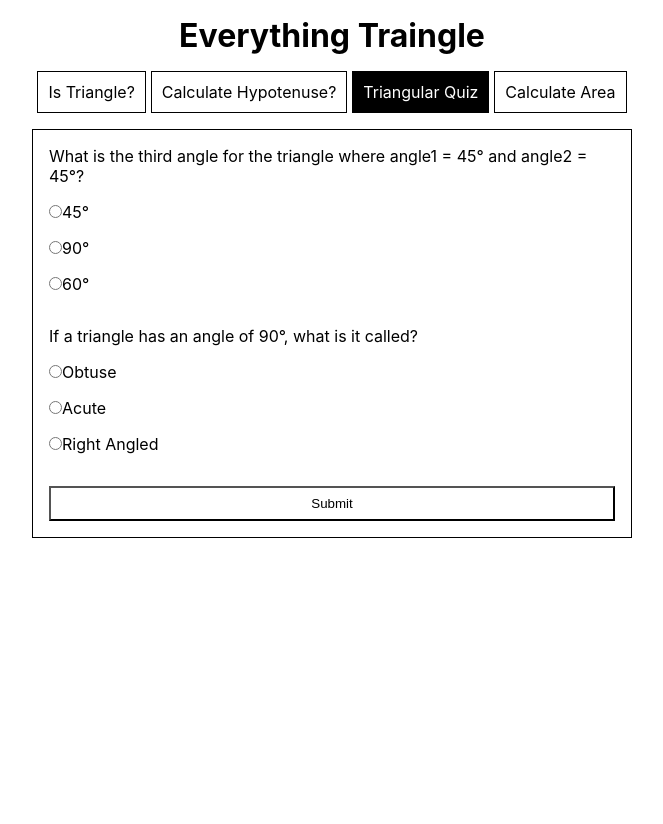
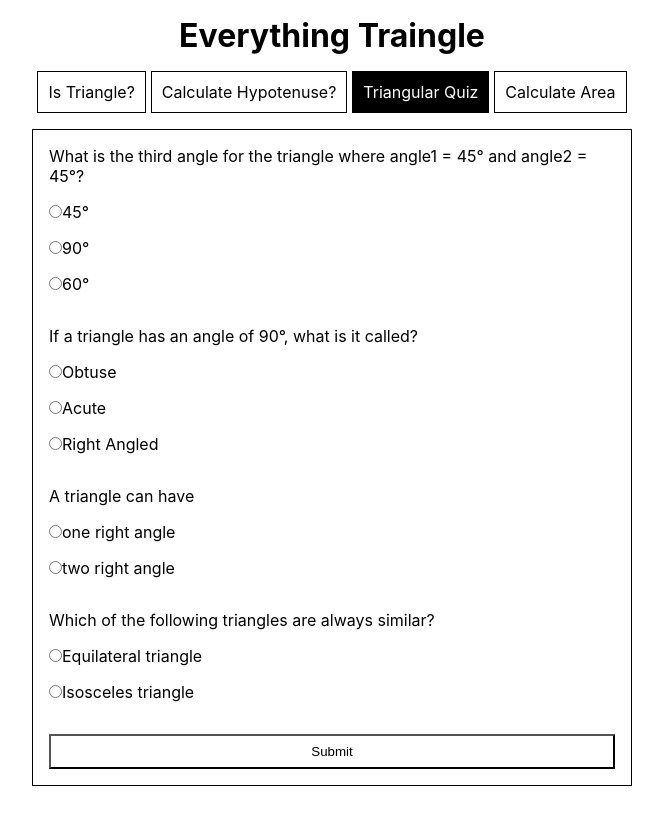
Before and after one commit to wasim7raja10/do-you-know-your-triangles, a React (Create React App) app: page / in a window 1280 px wide. Both pictures are taken after a click on the item "Triangular Quiz". Shown: the top 824 px of the page, without its empty margins (308-971 px from the left). Before the commit the page ends 800 px from the top, so only its background shows below. Built offline with nearby package versions, Linux system fonts and the light colour scheme; the HTML template or start-up script is replaced by a standard one.

Commit message:
added quiz questions

```diff
--- a/src/components/Quiz.jsx
+++ b/src/components/Quiz.jsx
@@ -4,6 +4,8 @@ export default function Quiz() {
   const [selectedAnswer, setSelectedAnswer] = useState({
     question1: "",
     question2: "",
+    question3: "",
+    question4: "",
   });
   const [score, setScore] = useState("");
   function submitHandler(e) {
@@ -11,6 +13,8 @@ export default function Quiz() {
     let score = 0;
     if (selectedAnswer.question1 === "90") score++;
     if (selectedAnswer.question2 === "right angled") score++;
+    if (selectedAnswer.question3 === "one right angle") score++;
+    if (selectedAnswer.question4 === "Equilateral triangle") score++;
     setScore(score);
   }
   function onValueChange(e) {
@@ -98,9 +102,60 @@ export default function Quiz() {
             </label>
           </div>
         </div>
+
+        <div className="question3">
+          <p>A triangle can have</p>
+          <div className="radio">
+            <label>
+              <input
+                type="radio"
+                value="one right angle"
+                name="question3"
+                onChange={onValueChange}
+              />
+              one right angle
+            </label>
+          </div>
+          <div className="radio">
+            <label>
+              <input
+                type="radio"
+                value="two right angle"
+                name="question3"
+                onChange={onValueChange}
+              />
+              two right angle
+            </label>
+          </div>
+        </div>
+
+        <div className="question4">
+          <p>Which of the following triangles are always similar?</p>
+          <div className="radio">
+            <label>
+              <input
+                type="radio"
+                value="Equilateral triangle"
+                name="question4"
+                onChange={onValueChange}
+              />
+              Equilateral triangle
+            </label>
+          </div>
+          <div className="radio">
+            <label>
+              <input
+                type="radio"
+                value="Isosceles triangle"
+                name="question4"
+                onChange={onValueChange}
+              />
+              Isosceles triangle
+            </label>
+          </div>
+        </div>
         <button type="submit">Submit</button>
       </form>
-
       <h3>{score}</h3>
     </>
   );
```
